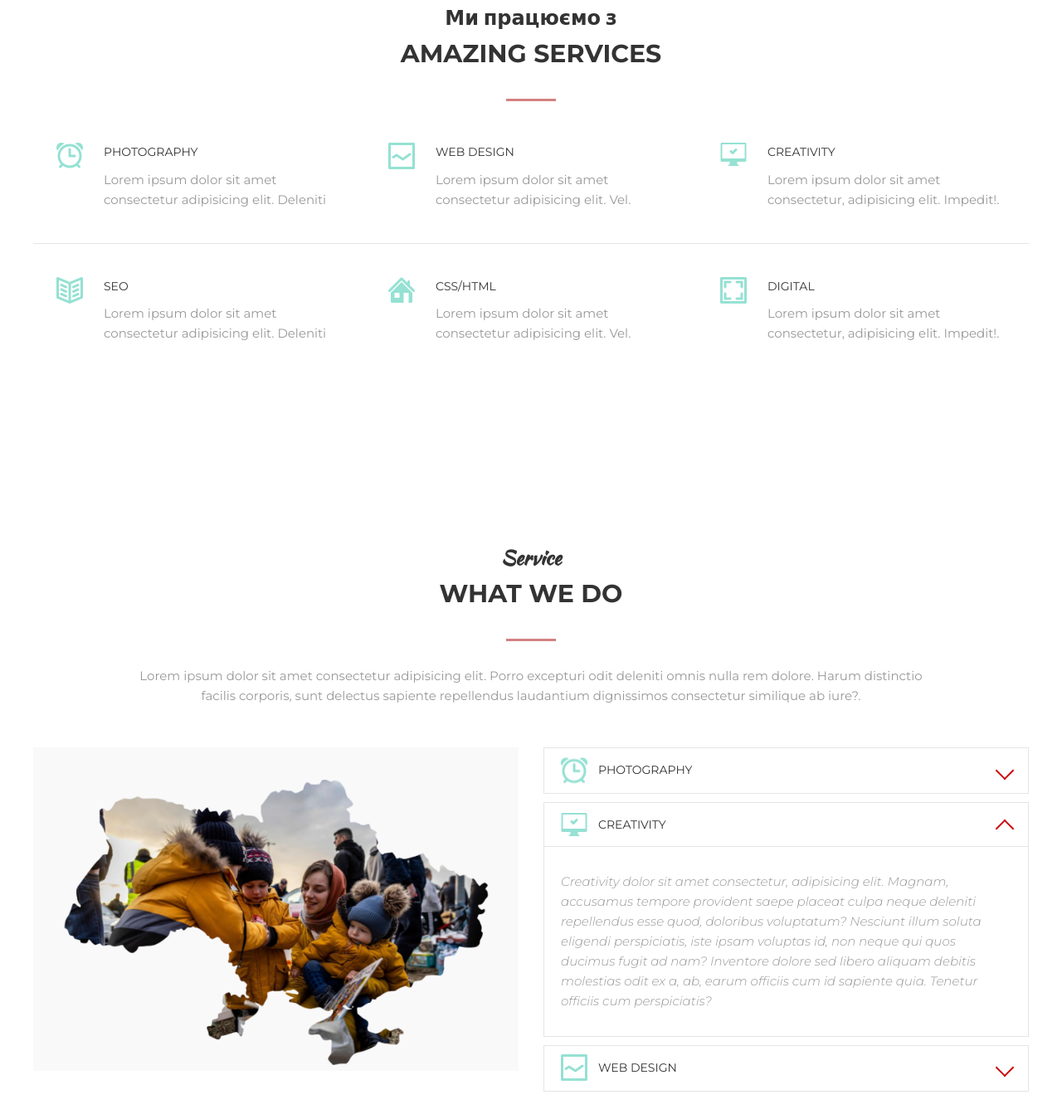
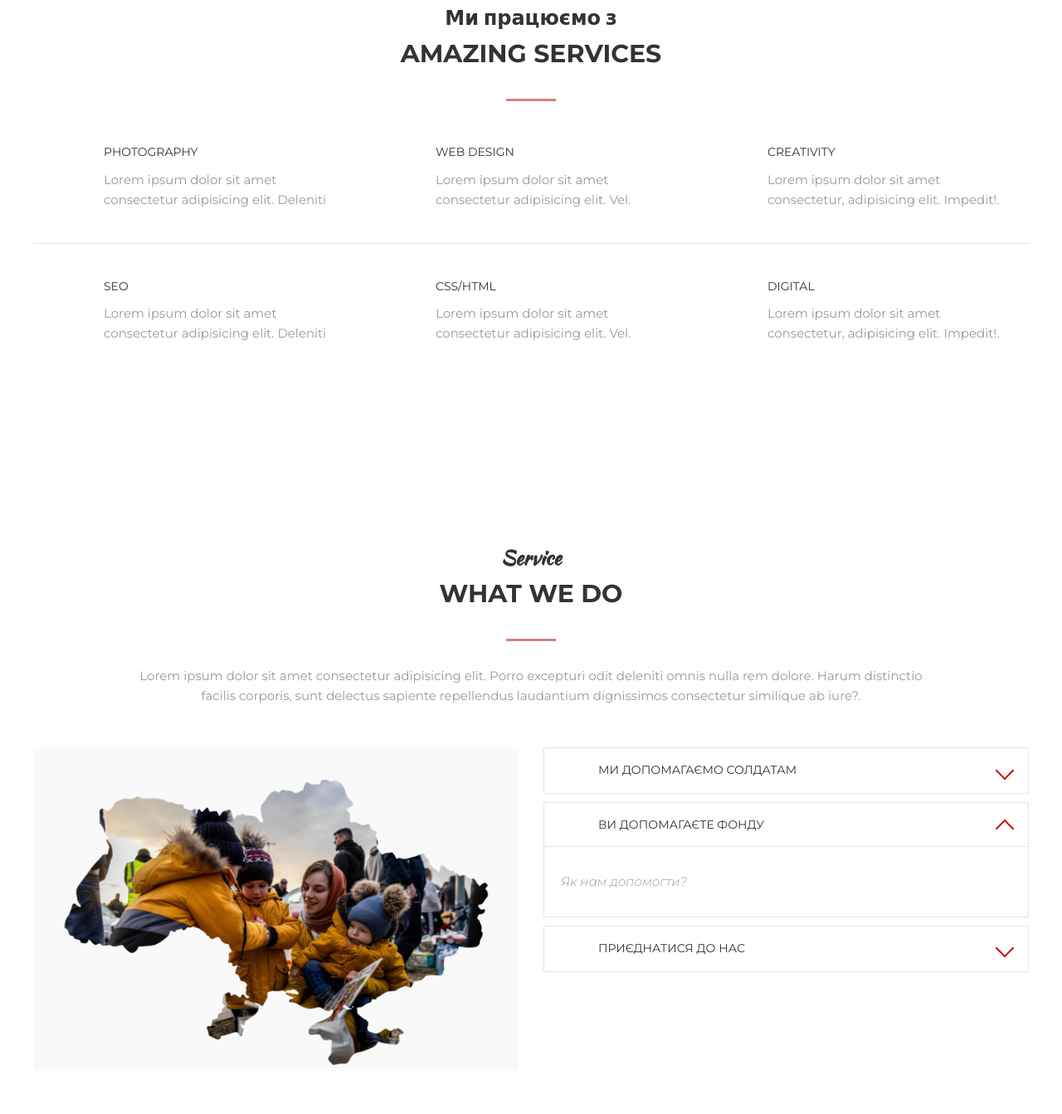
Before and after one commit to M1akarov/onovlenaukraina, a plain HTML site: page index.html in a window 1280 px wide. Shown: the part 1877-3220 px from the top of the page at 83% size. Drawn offline with nearby package versions, Linux system fonts and the light colour scheme.

Commit message:
добавление сотрудничества

```diff
--- a/index.html
+++ b/index.html
@@ -158,11 +158,7 @@
 
         <div class="services">
           <div class="services__item services__item--border">
-            <img
-              class="services__icon"
-              src="img/services/photography.png"
-              alt=""
-            />
+
             <div class="services__title">Photography</div>
             <div class="services__text">
               Lorem ipsum dolor sit amet consectetur adipisicing elit. Deleniti
@@ -170,11 +166,7 @@
           </div>
 
           <div class="services__item services__item--border">
-            <img
-              class="services__icon"
-              src="img/services/webdesign.png"
-              alt=""
-            />
+
             <div class="services__title">Web Design</div>
             <div class="services__text">
               Lorem ipsum dolor sit amet consectetur adipisicing elit. Vel.
@@ -182,11 +174,7 @@
           </div>
 
           <div class="services__item services__item--border">
-            <img
-              class="services__icon"
-              src="img/services/creativity.png"
-              alt=""
-            />
+
             <div class="services__title">Creativity</div>
             <div class="services__text">
               Lorem ipsum dolor sit amet consectetur, adipisicing elit.
@@ -195,7 +183,7 @@
           </div>
 
           <div class="services__item">
-            <img class="services__icon" src="img/services/seo.png" alt="" />
+
             <div class="services__title">SEO</div>
             <div class="services__text">
               Lorem ipsum dolor sit amet consectetur adipisicing elit. Deleniti
@@ -203,11 +191,7 @@
           </div>
 
           <div class="services__item">
-            <img
-              class="services__icon"
-              src="img/services/css-html.png"
-              alt=""
-            />
+
             <div class="services__title">CSS/HTML</div>
             <div class="services__text">
               Lorem ipsum dolor sit amet consectetur adipisicing elit. Vel.
@@ -215,7 +199,7 @@
           </div>
 
           <div class="services__item">
-            <img class="services__icon" src="img/services/digital.png" alt="" />
+
             <div class="services__title">Digital</div>
             <div class="services__text">
               Lorem ipsum dolor sit amet consectetur, adipisicing elit.
@@ -274,25 +258,16 @@
             <div class="accordion">
               <div class="accordion__item" data-collapse="#wedo_1">
                 <div class="accordion__header" >
-                  <img
-                    class="accordion__icon"
-                    src="img/services/photography.png"
-                    alt=""
-                  />
-                  <div class="accordion__title">Photography</div>
+
+                  <div class="accordion__title">Ми допомагаємо солдатам</div>
                 </div>
                 <!--accordion__header-->
 
                 <div class="accordion__content" id="wedo_1">
                   <p>
-                    Photography sit amet consectetur, adipisicing elit. Magnam,
-                    accusamus tempore provident saepe placeat culpa neque
-                    deleniti repellendus esse quod, doloribus voluptatum?
-                    Nesciunt illum soluta eligendi perspiciatis, iste ipsam
-                    voluptas id, non neque qui quos ducimus fugit ad nam?
-                    Inventore dolore sed libero aliquam debitis molestias odit
-                    ex a, ab, earum officiis cum id sapiente quia. Tenetur
-                    officiis cum perspiciatis?
+                    Як відбувається наша допомога солдатам?
+                    Ми офіційні?
+                    Як нас перевірити?
                   </p>
                 </div>
                 <!--accordion__content-->
@@ -301,25 +276,14 @@
 
               <div class="accordion__item active" data-collapse="#wedo_2">
                 <div class="accordion__header" >
-                  <img
-                    class="accordion__icon"
-                    src="img/services/creativity.png"
-                    alt=""
-                  />
-                  <div class="accordion__title">Creativity</div>
+
+                  <div class="accordion__title">Ви допомагаєте фонду</div>
                 </div>
                 <!--accordion__header-->
 
                 <div class="accordion__content" id="wedo_2">
                   <p>
-                    Creativity dolor sit amet consectetur, adipisicing elit.
-                    Magnam, accusamus tempore provident saepe placeat culpa
-                    neque deleniti repellendus esse quod, doloribus voluptatum?
-                    Nesciunt illum soluta eligendi perspiciatis, iste ipsam
-                    voluptas id, non neque qui quos ducimus fugit ad nam?
-                    Inventore dolore sed libero aliquam debitis molestias odit
-                    ex a, ab, earum officiis cum id sapiente quia. Tenetur
-                    officiis cum perspiciatis?
+                    Як нам допомогти?
                   </p>
                 </div>
                 <!--accordion__content-->
@@ -327,25 +291,15 @@
 
               <div class="accordion__item" data-collapse="#wedo_3">
                 <div class="accordion__header" >
-                  <img
-                    class="accordion__icon"
-                    src="img/services/webdesign.png"
-                    alt=""
-                  />
-                  <div class="accordion__title">Web Design</div>
+
+                  <div class="accordion__title">Приєднатися до нас</div>
                 </div>
                 <!--accordion__header-->
 
                 <div class="accordion__content" id="wedo_3">
                   <p>
-                    Web Design sit amet consectetur, adipisicing elit. Magnam,
-                    accusamus tempore provident saepe placeat culpa neque
-                    deleniti repellendus esse quod, doloribus voluptatum?
-                    Nesciunt illum soluta eligendi perspiciatis, iste ipsam
-                    voluptas id, non neque qui quos ducimus fugit ad nam?
-                    Inventore dolore sed libero aliquam debitis molestias odit
-                    ex a, ab, earum officiis cum id sapiente quia. Tenetur
-                    officiis cum perspiciatis?
+                    Щоб приєднатися до МБФ "Оновлена Україна", Вам необхідно ознайомитися з правами та обов'язками фонду.
+                     <a href="#">Натисніть на посилання</a>
                   </p>
                 </div>
                 <!--accordion__content-->
```
